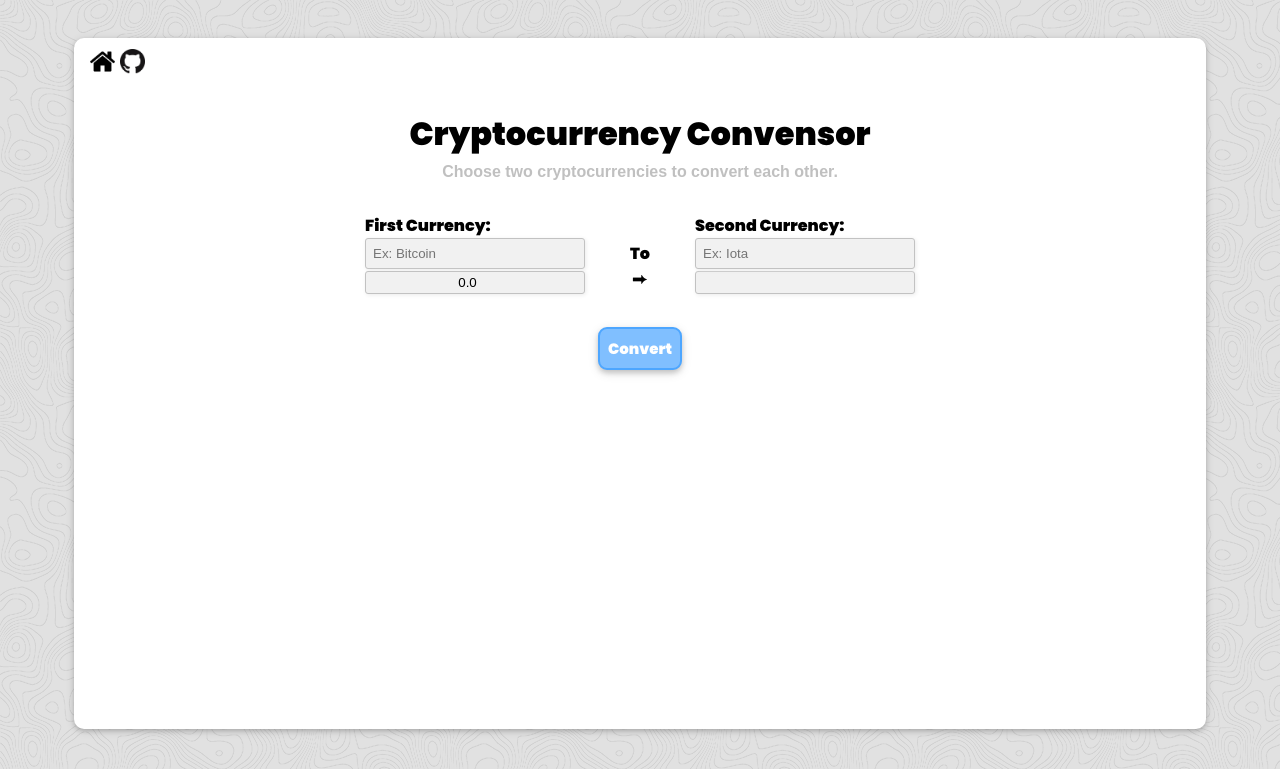
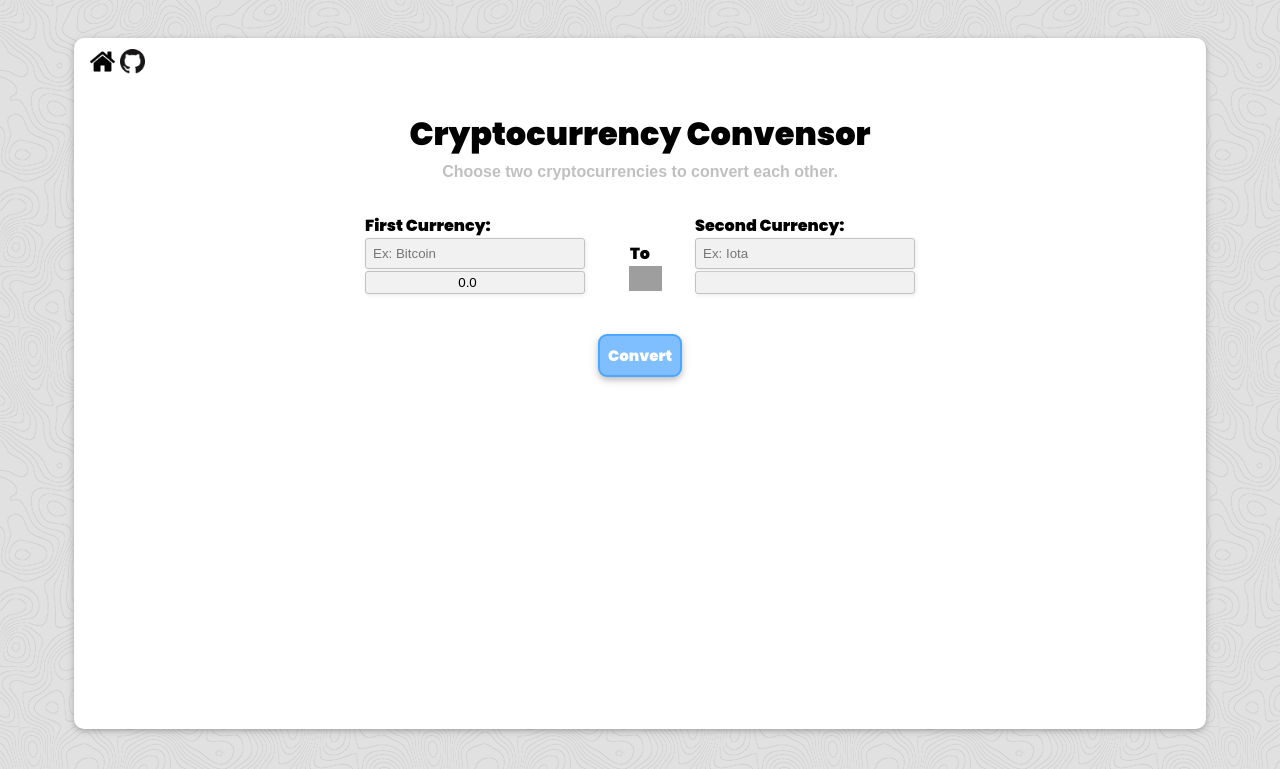
Before and after one commit to JoaoV111/API-Distances-Google, a Flask app: page /crypto-currency/ in a window 1280 px wide. Shown: the top 769 px of the page. Run offline with Flask 2, Linux system fonts and the light colour scheme; grey boxes are pictures that could not be loaded.

Commit message:
Update currency.html

```diff
--- a/templates/currency.html
+++ b/templates/currency.html
@@ -20,7 +20,9 @@
 			  <input type="number" value="{{ f_value }}" step="0.00000000001" min="0"
 	                         max="10" name="f_value" style="width: 100%" class="i_number">
 		  </div>
-		  <div style="width: 4%;display:inline-block;margin-top: 28px"><p>To ⮕</p></div>
+		  <div style="width: 4%;display:inline-block;margin-top: 28px"><p>To
+		       <img src="/static/images/arrow.png" style="height: 25px;"></p>
+		  </div>
 		  <div class="autocomplete"  style="width: 40%;float: right">
 			  <p style="text-align: left;margin-left: 0px;margin-bottom: 0px">Second Currency:</p>
 			  <input id="s_name_input" class="i_text" type="text" name="s_name" placeholder="Ex: Iota"
```
